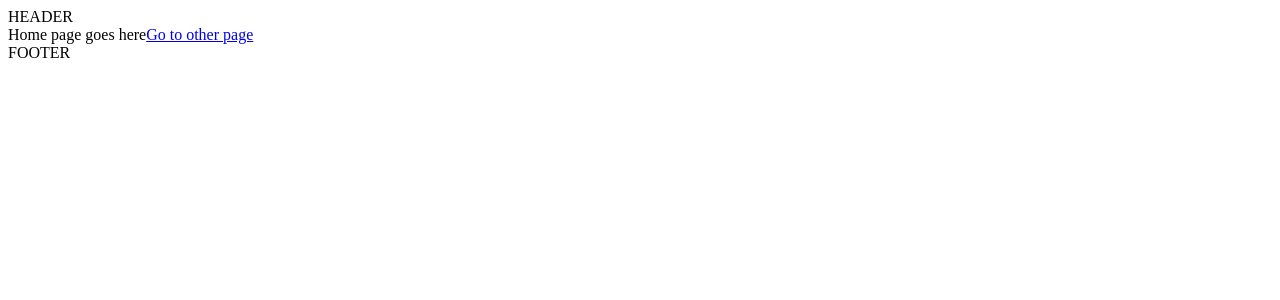
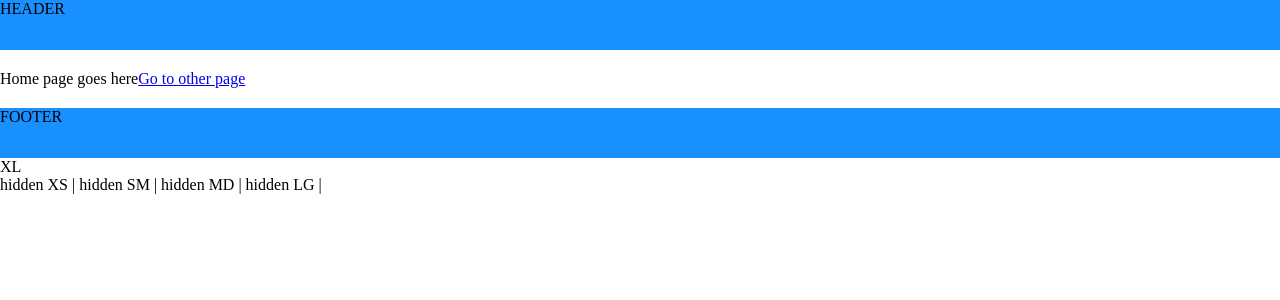
Before and after one commit to MADEiN83/react-template-ts, a React (Create React App) app: page / in a window 1280 px wide. Shown: the top 300 px of the page. Built offline with nearby package versions, Linux system fonts and the light colour scheme.

Commit message:
Adding hidden & visible class

```diff
--- a/src/assets/css/index.scss
+++ b/src/assets/css/index.scss
@@ -1,19 +1,81 @@
 @import "./variables.scss";
 
-// XS
-
-// Small devices (landscape phones, 576px and up)
-@media (min-width: $breakpoint-sm) {
+body,
+html {
+  padding: 0;
+  margin: 0;
 }
 
-// Medium devices (tablets, 768px and up)
-@media (min-width: $breakpoint-md) {
+/*
+ * VISIBLE
+ */
+.visible-xs,
+.visible-sm,
+.visible-md,
+.visible-lg,
+.visible-xl {
+  display: none;
 }
 
-// Large devices (desktops, 992px and up)
-@media (min-width: $breakpoint-lg) {
+@media (min-width: $breakpoint-xs) and (max-width: $breakpoint-sm) {
+  .visible-xs {
+    display: block;
+  }
 }
 
-// Extra large devices (large desktops, 1200px and up)
+@media (min-width: $breakpoint-sm) and (max-width: $breakpoint-md) {
+  .visible-sm {
+    display: block;
+  }
+}
+
+@media (min-width: $breakpoint-md) and (max-width: $breakpoint-lg) {
+  .visible-md {
+    display: block;
+  }
+}
+
+@media (min-width: $breakpoint-lg) and (max-width: $breakpoint-xl) {
+  .visible-lg {
+    display: block;
+  }
+}
+
 @media (min-width: $breakpoint-xl) {
+  .visible-xl {
+    display: block;
+  }
 }
+
+/*
+ * HIDDEN
+ */
+@media (min-width: $breakpoint-xs) and (max-width: $breakpoint-sm) {
+  .hidden-xs {
+    display: none;
+  }
+}
+
+@media (min-width: $breakpoint-sm) and (max-width: $breakpoint-md) {
+  .hidden-sm {
+    display: none;
+  }
+}
+
+@media (min-width: $breakpoint-md) and (max-width: $breakpoint-lg) {
+  .hidden-md {
+    display: none;
+  }
+}
+
+@media (min-width: $breakpoint-lg) and (max-width: $breakpoint-xl) {
+  .hidden-lg {
+    display: none;
+  }
+}
+
+@media (min-width: $breakpoint-xl) {
+  .hidden-xl {
+    display: none;
+  }
+}
--- a/src/components/Footer/index.tsx
+++ b/src/components/Footer/index.tsx
@@ -1,12 +1,26 @@
 import React from "react";
 import { IDefaultProps } from "../../core/interface";
 
-import "./index.scss";
+import "./style.scss";
 
 interface IProps extends IDefaultProps {}
 
 const Footer: React.FC<IProps> = (props: IProps) => {
-  return <header>FOOTER</header>;
+  return (
+    <>
+      <footer>FOOTER</footer>
+      <span className="visible-xs">XS</span>
+      <span className="visible-sm">SM</span>
+      <span className="visible-md">MD</span>
+      <span className="visible-lg">LG</span>
+      <span className="visible-xl">XL</span>
+      <span className="hidden-xs">hidden XS</span>&nbsp;|&nbsp;
+      <span className="hidden-sm">hidden SM</span>&nbsp;|&nbsp;
+      <span className="hidden-md">hidden MD</span>&nbsp;|&nbsp;
+      <span className="hidden-lg">hidden LG</span>&nbsp;|&nbsp;
+      <span className="hidden-xl">hidden XL</span>
+    </>
+  );
 };
 
 export default Footer;
--- /dev/null
+++ b/src/components/Footer/style.scss
@@ -0,0 +1,6 @@
+@import "src/assets/css/variables.scss";
+
+footer {
+  background-color: $primary-color;
+  height: 50px;
+}
--- a/src/components/Header/index.scss
+++ /dev/null
@@ -1 +0,0 @@
-@import "src/assets/css/variables.scss";
--- a/src/components/Header/index.tsx
+++ b/src/components/Header/index.tsx
@@ -1,7 +1,7 @@
 import React from "react";
 import { IDefaultProps } from "../../core/interface";
 
-import "./index.scss";
+import "./style.scss";
 
 interface IProps extends IDefaultProps {}
 
--- /dev/null
+++ b/src/components/Header/style.scss
@@ -0,0 +1,6 @@
+@import "src/assets/css/variables.scss";
+
+header {
+  background-color: $primary-color;
+  height: 50px;
+}
--- a/src/components/withTemplate.tsx
+++ b/src/components/withTemplate/index.tsx
@@ -1,10 +1,12 @@
 import React, { Component } from "react";
 import { connect } from "react-redux";
 
-import { addTodo } from "../core/redux/reducers/default/actions";
-import Header from "./Header";
-import Footer from "./Footer";
-import { IDefaultProps } from "../core/interface";
+import { addTodo } from "../../core/redux/reducers/default/actions";
+import Header from "../Header";
+import Footer from "../Footer";
+import { IDefaultProps } from "../../core/interface";
+
+import "./style.scss";
 
 const mapStateToProps = (state: any) => ({
   todos: state.default.todos
@@ -20,7 +22,9 @@ const withTemplate = (WrappedComponent: React.FC<IDefaultProps>) => {
       return (
         <>
           <Header {...this.props} />
-          <WrappedComponent {...this.props} />
+          <main>
+            <WrappedComponent {...this.props} />
+          </main>
           <Footer {...this.props} />
         </>
       );
--- a/src/components/Footer/index.scss
+++ b/src/components/withTemplate/style.scss
@@ -1 +1,5 @@
 @import "src/assets/css/variables.scss";
+
+main {
+  margin: 20px 0;
+}
--- a/src/scenes/Home/index.tsx
+++ b/src/scenes/Home/index.tsx
@@ -1,18 +1,18 @@
 import React from "react";
+import { Link } from "react-router-dom";
+
 import withTemplate from "../../components/withTemplate";
 import { IDefaultProps } from "../../core/interface";
-import { Link } from "react-router-dom";
 import { ROUTE_PATHES } from "../../core/routing/routes.config";
 
 interface IProps extends IDefaultProps {}
 
 const Home: React.FC<IProps> = (props: IProps) => {
-  console.log("Home props", props);
   return (
-    <div>
+    <>
       Home page goes here
       <Link to={ROUTE_PATHES.TEST}>Go to other page</Link>
-    </div>
+    </>
   );
 };
 
```
